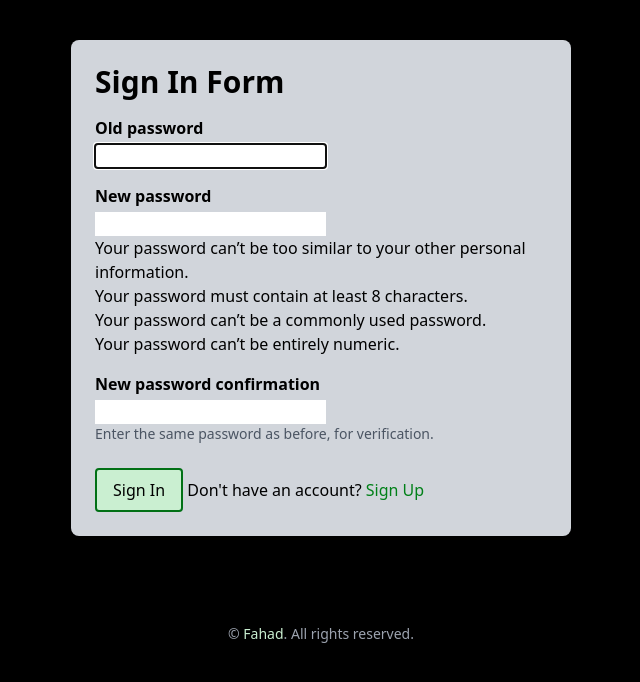
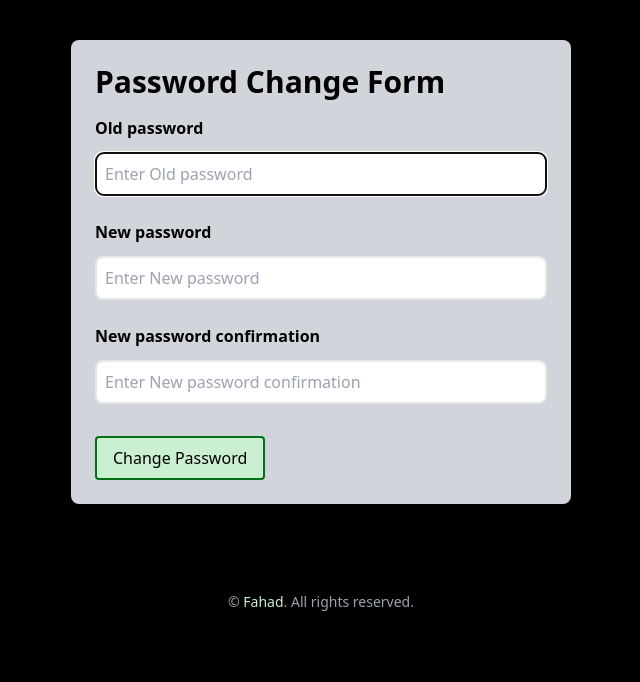
Before and after one commit to MohammadFahad1/Django-Assignment-1-Event-Management-System, a Django app: page /users/password-change/ in a window 1280 px wide. Shown: the part 80-762 px from the top of the page, without its empty margins (319-959 px from the left). Run offline with Django 5.2, Linux system fonts and the light colour scheme; the visitor is signed in with stand-in values (Sample User, id 1).

Commit message:
Working with PasswordResetView and already done authentication, class based view conversion and password change etc features

```diff
--- a/users/forms.py
+++ b/users/forms.py
@@ -1,6 +1,6 @@
 from django import forms
 import re
-from django.contrib.auth.forms import UserCreationForm, AuthenticationForm
+from django.contrib.auth.forms import UserCreationForm, AuthenticationForm, PasswordChangeForm
 from django.contrib.auth.models import User, Permission, Group
 from django.core.validators import validate_email
 from events.forms import StyledFormMixin
@@ -12,6 +12,11 @@ class CustomRegistrationForm(StyledFormMixin, forms.ModelForm):
     class Meta:
         model = User
         fields = ['first_name', 'last_name', 'username', 'email', 'password', 'confirm_password']
+
+    def __init__(self, *args, **kwargs):
+        super().__init__(*args, **kwargs)
+        for field in self.fields.values():
+            field.help_text = None
 
     def clean(self):
         cleaned_data = super().clean()
@@ -108,3 +113,9 @@ class CreateGroupForm(StyledFormMixin, forms.ModelForm):
 class LoginForm(StyledFormMixin, AuthenticationForm):
     def __init__(self, *args, **kwargs):
         super().__init__(*args, **kwargs)
+
+class PasswordChangeForm(StyledFormMixin, PasswordChangeForm):
+    def __init__(self, *args, **kwargs):
+        super().__init__(*args, **kwargs)
+        for field in self.fields.values():
+            field.help_text = None
--- a/users/templates/accounts/password_change.html
+++ b/users/templates/accounts/password_change.html
@@ -11,7 +11,7 @@
     {% include 'header_navbar.html' %}
     <div class="max-w-[500px] mx-auto p-6 bg-gray-300 rounded-lg mt-10">
       {% comment %} Sign In Form Section Starts {% endcomment %}
-      <h1 class="text-3xl font-bold mb-4">Sign In Form</h1>
+      <h1 class="text-3xl font-bold mb-4">Password Change Form</h1>
       <ul>
         {% for message in messages %}
         <li
@@ -48,10 +48,8 @@
           type="submit"
           class="py-2 px-4 bg-[#CAEFD1] text-black rounded mt-2 border-2 border-[#017015]"
         >
-          Sign In
+          Change Password
         </button>
-        Don't have an account?
-        <a href="{% url 'sign-up' %}" class="text-[#018018]">Sign Up</a>
       </form>
     </div>
     {% include 'footer.html' %}
--- a/users/urls.py
+++ b/users/urls.py
@@ -1,7 +1,7 @@
 from django.urls import path
-from users.views import activate_user, create_group, sign_up, SignInView, user_list, assign_role, group_list, delete_group, ProfileView
+from users.views import activate_user, create_group, sign_up, SignInView, user_list, assign_role, group_list, delete_group, ProfileView, ChangePasswordView
 from core.views import no_access
-from django.contrib.auth.views import LogoutView, PasswordChangeView, PasswordChangeDoneView
+from django.contrib.auth.views import LogoutView
 
 urlpatterns = [
     path('sign-up/', sign_up, name="sign-up"),
@@ -15,6 +15,6 @@ urlpatterns = [
     path('admin/group/<int:group_id>/delete/', delete_group, name='delete-group'),
     path('activate/<int:user_id>/<str:token>/', activate_user, name="activate-user"),
     path('profile/', ProfileView.as_view(), name="profile"),
-    path('password-change/', PasswordChangeView.as_view(template_name="accounts/password_change.html"), name="password-change"),
-    path('password-change/done/', PasswordChangeDoneView.as_view(), name="password-change-done")
+    path('password-change/', ChangePasswordView.as_view(), name="password-change"),
+    # path('password-change/done/', PasswordChangeDoneView.as_view(), name="password-change-done")
 ]
--- a/users/views.py
+++ b/users/views.py
@@ -3,9 +3,9 @@ from django.contrib import messages
 from django.contrib.auth.models import User, Group
 from django.contrib.auth import logout
 from django.contrib.auth.tokens import default_token_generator
-from users.forms import CreateGroupForm, CustomRegistrationForm, AssignRoleForm, LoginForm
+from users.forms import CreateGroupForm, CustomRegistrationForm, AssignRoleForm, LoginForm, PasswordChangeForm
 from django.contrib.auth.decorators import login_required, user_passes_test
-from django.contrib.auth.views import LoginView
+from django.contrib.auth.views import LoginView, PasswordChangeView, PasswordChangeDoneView
 from django.views.generic import TemplateView
 from django.utils.decorators import method_decorator
 
@@ -21,9 +21,6 @@ def sign_up(request):
         form = CustomRegistrationForm(request.POST) # Default form provided by Django
         if form.is_valid():
             form.save()
-            # user = form.save(commit=False)
-            # user.is_active = False
-            # user.save()
             messages.success(request, 'A confirmation email has been sent to your email address. Please confirm your email address to activate your account.')
             return redirect('sign-in')
 
@@ -53,6 +50,18 @@ def activate_user(request, user_id, token):
     except User.DoesNotExist:
         messages.error(request, 'Invalid activation link')
         return redirect('sign-in')
+
+@method_decorator(login_required, name='dispatch')
+class ChangePasswordView(PasswordChangeView):
+    template_name = 'accounts/password_change.html'
+    form_class = PasswordChangeForm
+    success_url = '/users/sign-in/'
+
+
+@method_decorator(login_required, name='dispatch')
+
+class ChangePasswordDoneView(PasswordChangeDoneView):
+    template_name = 'accounts/password_change_done.html'
 
 @login_required
 @user_passes_test(is_admin, login_url='no-access')
```
